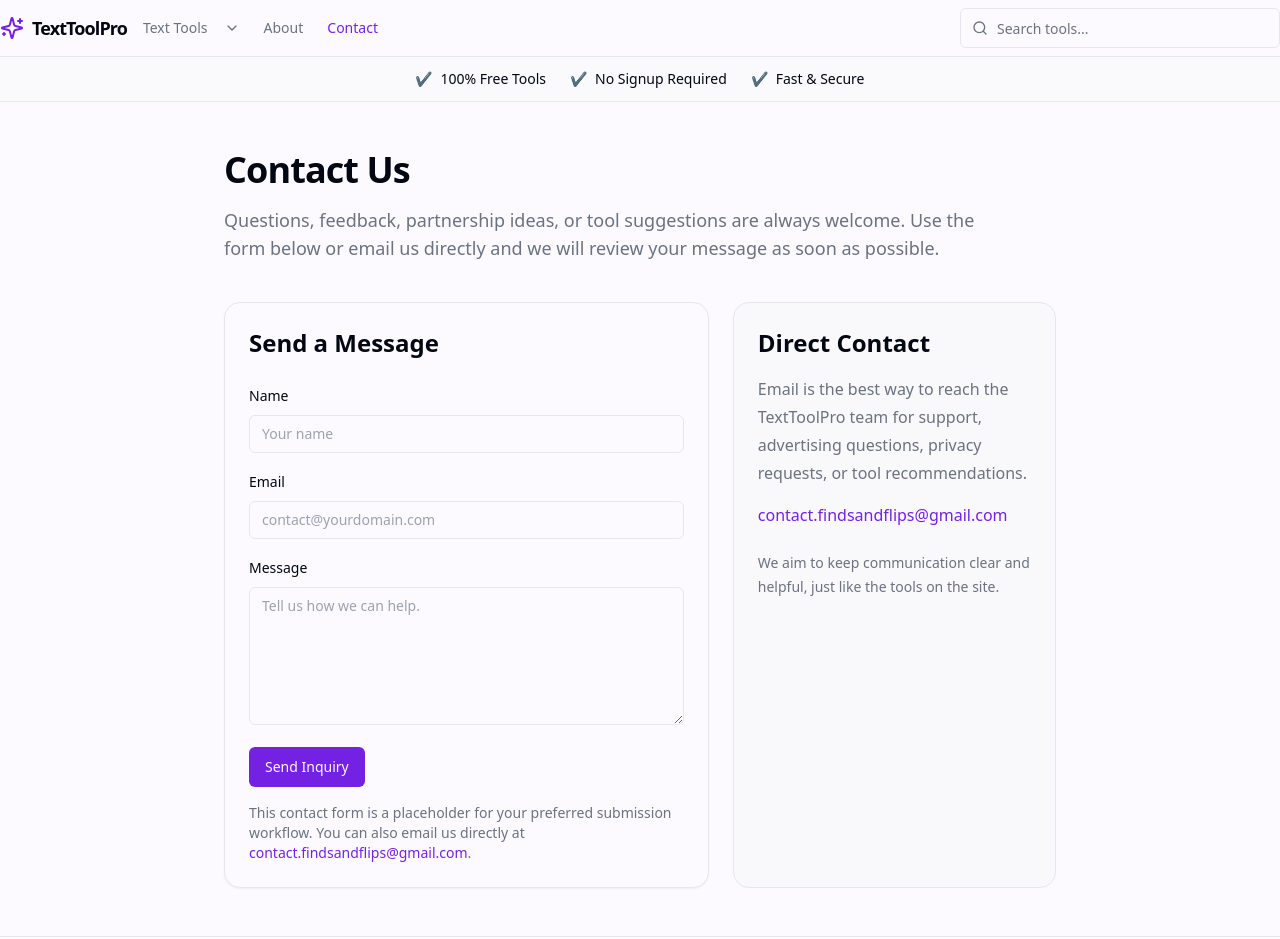
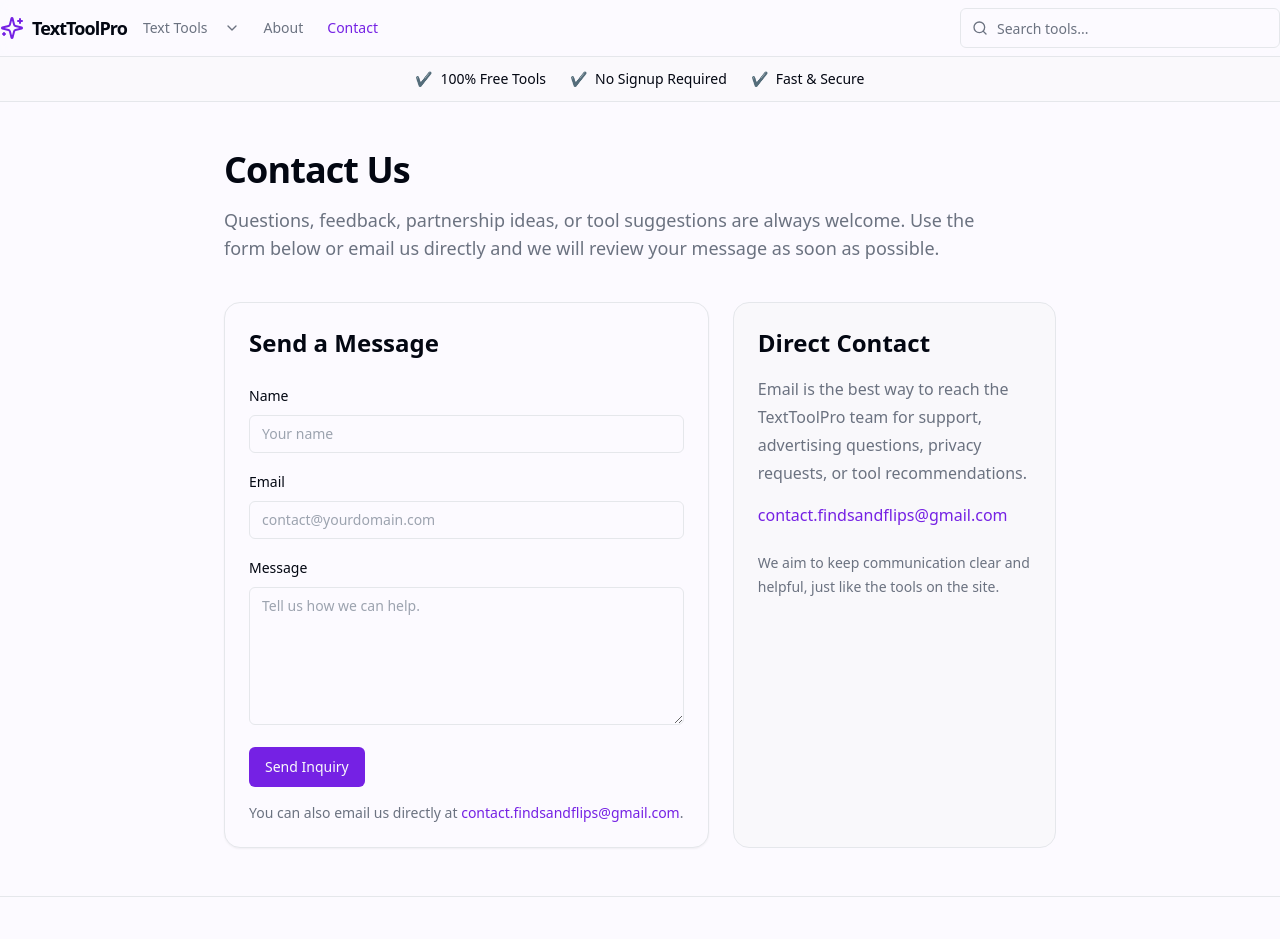
Before and after one commit to immi16-spec/text-tool, a Next.js app: page /contact in a window 1280 px wide. Shown: the top 939 px of the page. Built offline with nearby package versions, Linux system fonts and the light colour scheme.

Commit message:
Contact: Form is now active and linked to Formspree

```diff
--- /dev/null
+++ b/src/app/contact/ContactForm.tsx
@@ -0,0 +1,127 @@
+'use client';
+
+import { FormEvent, useState } from 'react';
+import { FORMSPREE_CONTACT_ENDPOINT } from '@/lib/constants';
+
+export function ContactForm() {
+  const [isSubmitting, setIsSubmitting] = useState(false);
+  const [isSubmitted, setIsSubmitted] = useState(false);
+  const [errorMessage, setErrorMessage] = useState('');
+
+  async function handleSubmit(event: FormEvent<HTMLFormElement>) {
+    event.preventDefault();
+
+    const form = event.currentTarget;
+    const formData = new FormData(form);
+
+    setIsSubmitting(true);
+    setErrorMessage('');
+
+    try {
+      const response = await fetch(FORMSPREE_CONTACT_ENDPOINT, {
+        method: 'POST',
+        body: formData,
+        headers: {
+          Accept: 'application/json',
+        },
+      });
+
+      if (!response.ok) {
+        throw new Error('Unable to send your message right now.');
+      }
+
+      form.reset();
+      setIsSubmitted(true);
+    } catch {
+      setErrorMessage('We could not send your message right now. Please try again or email us directly.');
+    } finally {
+      setIsSubmitting(false);
+    }
+  }
+
+  return (
+    <>
+      <h2 className="text-2xl font-semibold">Send a Message</h2>
+      {isSubmitted ? (
+        <div className="mt-6 rounded-md border border-primary/20 bg-primary/5 px-4 py-5 text-sm text-foreground">
+          Message Sent Successfully! We will contact you at
+          {' '}
+          <a
+            href="mailto:contact.findsandflips@gmail.com"
+            className="font-medium text-primary hover:underline"
+          >
+            contact.findsandflips@gmail.com
+          </a>
+          {' '}
+          soon.
+        </div>
+      ) : (
+        <form
+          action={FORMSPREE_CONTACT_ENDPOINT}
+          method="POST"
+          onSubmit={handleSubmit}
+          className="mt-6 space-y-4"
+        >
+          <div className="space-y-2">
+            <label htmlFor="name" className="text-sm font-medium">
+              Name
+            </label>
+            <input
+              id="name"
+              name="name"
+              type="text"
+              className="w-full rounded-md border bg-background px-3 py-2 text-sm outline-none ring-offset-background focus-visible:ring-2 focus-visible:ring-ring"
+              placeholder="Your name"
+              required
+            />
+          </div>
+          <div className="space-y-2">
+            <label htmlFor="email" className="text-sm font-medium">
+              Email
+            </label>
+            <input
+              id="email"
+              name="email"
+              type="email"
+              className="w-full rounded-md border bg-background px-3 py-2 text-sm outline-none ring-offset-background focus-visible:ring-2 focus-visible:ring-ring"
+              placeholder="contact@yourdomain.com"
+              required
+            />
+          </div>
+          <div className="space-y-2">
+            <label htmlFor="message" className="text-sm font-medium">
+              Message
+            </label>
+            <textarea
+              id="message"
+              name="message"
+              rows={6}
+              className="w-full rounded-md border bg-background px-3 py-2 text-sm outline-none ring-offset-background focus-visible:ring-2 focus-visible:ring-ring"
+              placeholder="Tell us how we can help."
+              required
+            />
+          </div>
+          <button
+            type="submit"
+            disabled={isSubmitting}
+            className="inline-flex h-10 items-center justify-center rounded-md bg-primary px-4 py-2 text-sm font-medium text-primary-foreground transition-colors hover:opacity-90 disabled:cursor-not-allowed disabled:opacity-70"
+          >
+            {isSubmitting ? 'Sending...' : 'Send Inquiry'}
+          </button>
+          {errorMessage ? <p className="text-sm text-destructive">{errorMessage}</p> : null}
+          <p className="text-sm text-muted-foreground">
+            You can also email us directly at
+            {' '}
+            <a
+              href="mailto:contact.findsandflips@gmail.com"
+              className="font-medium text-primary hover:underline"
+            >
+              contact.findsandflips@gmail.com
+            </a>
+            .
+          </p>
+        </form>
+      )}
+    </>
+  );
+}
--- a/src/app/contact/page.tsx
+++ b/src/app/contact/page.tsx
@@ -1,4 +1,5 @@
 import type { Metadata } from 'next';
+import { ContactForm } from './ContactForm';
 
 export const metadata: Metadata = {
   title: 'Contact TextToolPro',
@@ -22,59 +23,7 @@ export default function ContactPage() {
 
       <div className="mt-10 grid gap-6 md:grid-cols-[1.2fr_0.8fr]">
         <section className="rounded-2xl border bg-card p-6 shadow-sm">
-          <h2 className="text-2xl font-semibold">Send a Message</h2>
-          <form className="mt-6 space-y-4">
-            <div className="space-y-2">
-              <label htmlFor="name" className="text-sm font-medium">
-                Name
-              </label>
-              <input
-                id="name"
-                name="name"
-                type="text"
-                className="w-full rounded-md border bg-background px-3 py-2 text-sm outline-none ring-offset-background focus-visible:ring-2 focus-visible:ring-ring"
-                placeholder="Your name"
-              />
-            </div>
-            <div className="space-y-2">
-              <label htmlFor="email" className="text-sm font-medium">
-                Email
-              </label>
-              <input
-                id="email"
-                name="email"
-                type="email"
-                className="w-full rounded-md border bg-background px-3 py-2 text-sm outline-none ring-offset-background focus-visible:ring-2 focus-visible:ring-ring"
-                placeholder="contact@yourdomain.com"
-              />
-            </div>
-            <div className="space-y-2">
-              <label htmlFor="message" className="text-sm font-medium">
-                Message
-              </label>
-              <textarea
-                id="message"
-                name="message"
-                rows={6}
-                className="w-full rounded-md border bg-background px-3 py-2 text-sm outline-none ring-offset-background focus-visible:ring-2 focus-visible:ring-ring"
-                placeholder="Tell us how we can help."
-              />
-            </div>
-            <button
-              type="submit"
-              className="inline-flex h-10 items-center justify-center rounded-md bg-primary px-4 py-2 text-sm font-medium text-primary-foreground transition-colors hover:opacity-90"
-            >
-              Send Inquiry
-            </button>
-            <p className="text-sm text-muted-foreground">
-              This contact form is a placeholder for your preferred submission workflow. You can
-              also email us directly at{' '}
-              <a href="mailto:contact.findsandflips@gmail.com" className="font-medium text-primary hover:underline">
-                contact.findsandflips@gmail.com
-              </a>
-              .
-            </p>
-          </form>
+          <ContactForm />
         </section>
 
         <aside className="rounded-2xl border bg-muted/40 p-6">
--- a/src/lib/constants.ts
+++ b/src/lib/constants.ts
@@ -9,3 +9,5 @@ export const natoPhoneticAlphabet: { [key: string]: string } = {
   '6': 'Six', '7': 'Seven', '8': 'Eight', '9': 'Nine', '0': 'Zero',
   '.': 'Period', ',': 'Comma', '?': 'Question Mark', '!': 'Exclamation Mark'
 };
+
+export const FORMSPREE_CONTACT_ENDPOINT = 'https://formspree.io/f/mdapwbzz';
```
